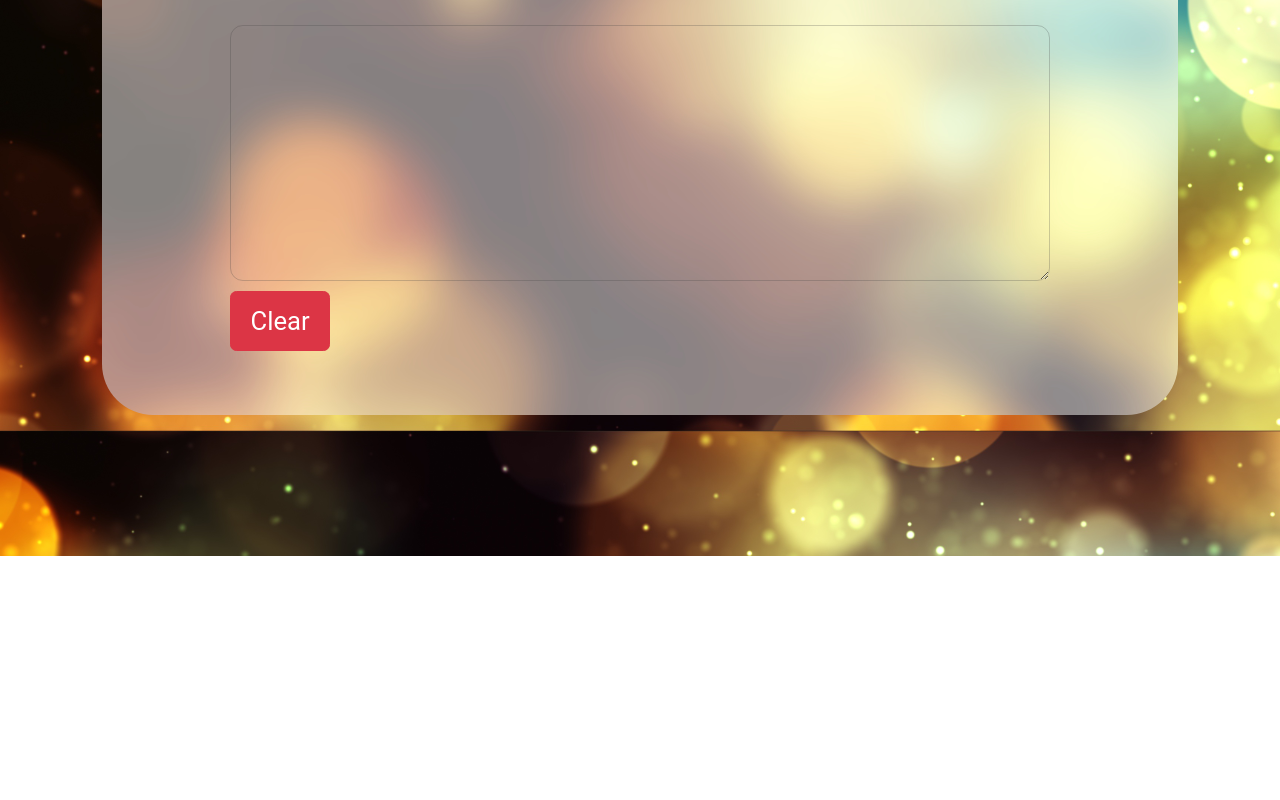
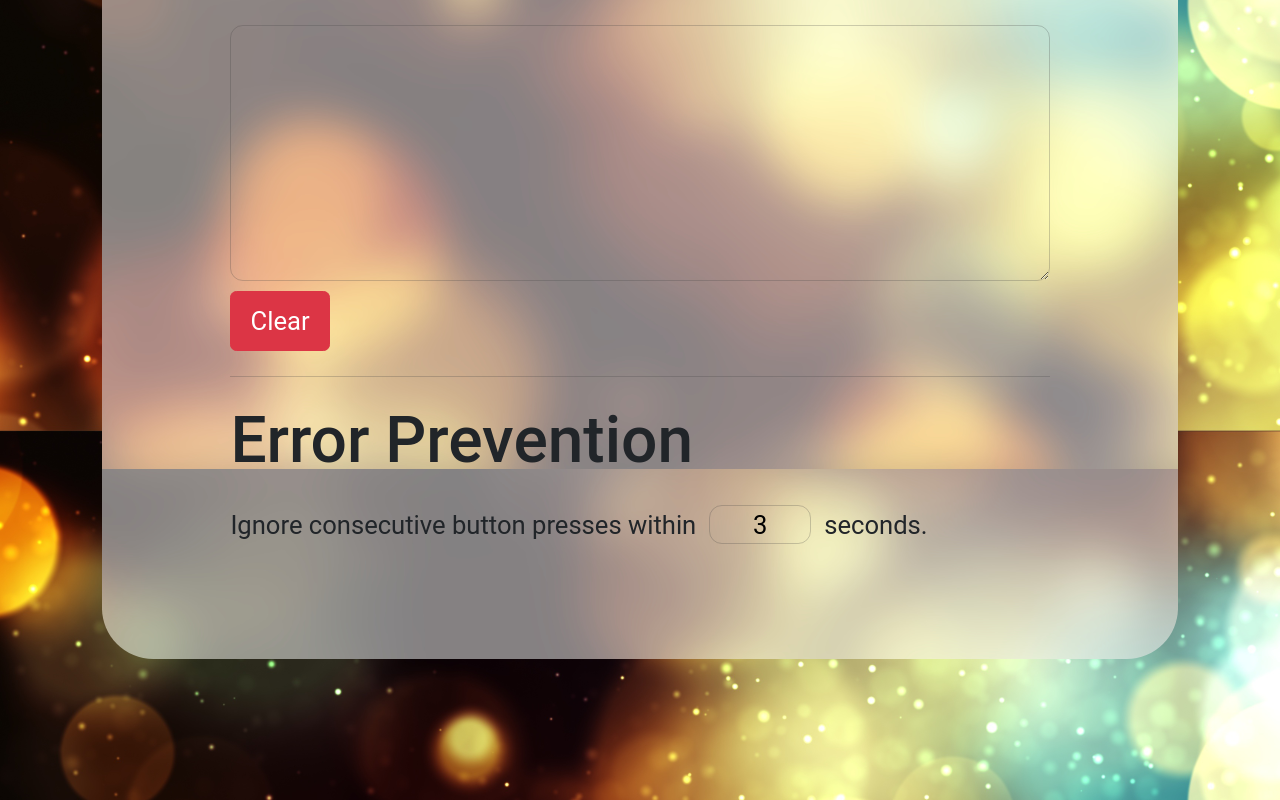
Before and after one commit to LouYu2015/react-lottery-machine, a React (Create React App) app: page /settings in a window 1280 px wide. Shown: the part 1169-1969 px from the top of the page. Before the commit the page ends 1725 px from the top, so only its background shows below. Built offline with nearby package versions, Linux system fonts and the light colour scheme.

Commit message:
Add grace period option

```diff
--- a/src/App.js
+++ b/src/App.js
@@ -7,10 +7,16 @@ import { Route, Router } from 'react-router-dom';
 
 class App extends React.Component {
   state = {participants: [],
-      winners: []};
+      winners: [],
+      gracePeriod: 3};
 
   onListChange = (listName, content) => {
     this.setState({[listName]: content});
+  }
+
+  onGracePeriodChange = (gracePeriod) => {
+    console.log(gracePeriod);
+    this.setState({gracePeriod: gracePeriod});
   }
 
   render = () => {
@@ -19,14 +25,17 @@ class App extends React.Component {
         <Route exact path="/settings">
           <Settings
             onListChange={this.onListChange}
+            onGracePeriodChange={this.onGracePeriodChange}
             participants={this.state.participants}
-            winners={this.state.winners} />
+            winners={this.state.winners}
+            gracePeriod={this.state.gracePeriod} />
         </Route>
         <Route exact path="/">
           <Lottery
             onListChange={this.onListChange}
             participants={this.state.participants}
-            winners={this.state.winners} />
+            winners={this.state.winners}
+            gracePeriod={this.state.gracePeriod} />
         </Route>
       </div>
     );
--- a/src/Settings/Settings.js
+++ b/src/Settings/Settings.js
@@ -17,7 +17,12 @@ class Settings extends React.Component {
 	onListTextboxChange = (event) => {
 		this.props.onListChange(event.target.name,
 			event.target.value.split("\n"));
-	}
+  }
+
+  // Called when the user edits grade period
+  onGracePeriodChange = (event) => {
+    this.props.onGracePeriodChange(event.target.value);
+  }
 
   // Called when the user click "clear"
 	onClear = (event) => {
@@ -97,6 +102,19 @@ class Settings extends React.Component {
             onClick={this.onClear}>
           Clear
         </button>
+
+        <hr />
+
+        {/* Error prevention */}
+        <h1> Error Prevention </h1>
+        <p><label>
+          Ignore consecutive button presses within
+          <input
+            type="number"
+            value={this.props.gracePeriod}
+            onChange={this.onGracePeriodChange} />
+            seconds.
+        </label></p>
 			</div>)
 	}
 }
```
